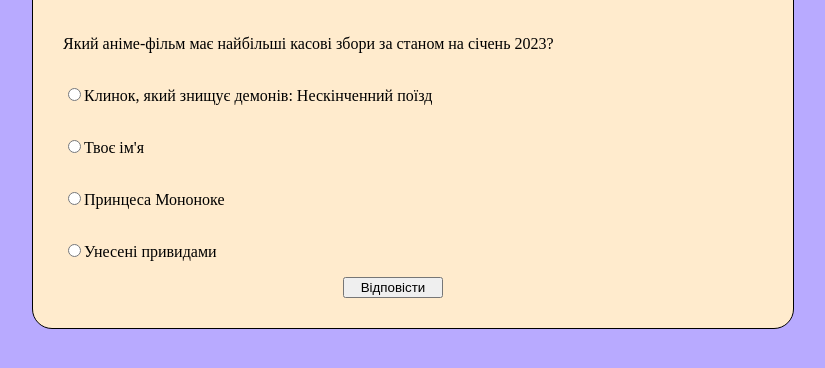
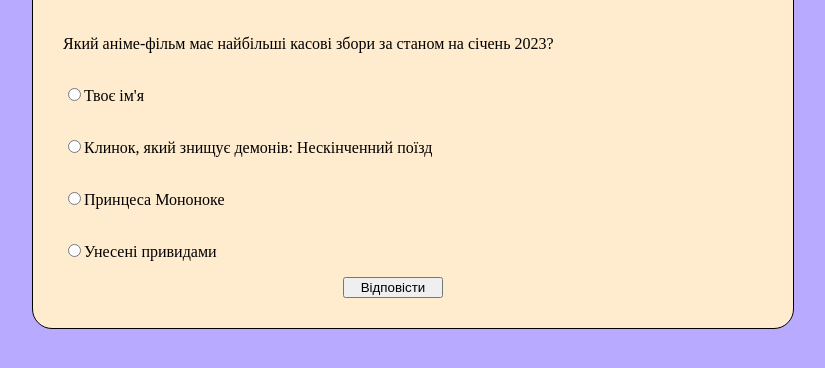
Before and after one commit to ZiRBy231/Task6, a plain HTML site: page index.html in a window 1280 px wide. Shown: the part 100-468 px from the top of the page, without its empty margins (227-1052 px from the left). Drawn offline with Linux system fonts and the light colour scheme.

Commit message:
Add files via upload

```diff
--- a/index.html
+++ b/index.html
@@ -11,8 +11,8 @@
 <div class="wrapper">
   <h1 style="font-style: italic;">Аніме-фільми</h1>
   <p>Який аніме-фільм має найбільші касові збори за станом на січень 2023?</p>
-  <p><input type="radio" name="year" id="y1">Клинок, який знищує демонів: Нескінченний поїзд</p>
-  <p><input type="radio" name="year" id="y2">Твоє ім'я</p>
+  <p><input type="radio" name="year" id="y1">Твоє ім'я</p>
+  <p><input type="radio" name="year" id="y2">Клинок, який знищує демонів: Нескінченний поїзд</p>
   <p><input type="radio" name="year" id="y3">Принцеса Мононоке</p>
   <p><input type="radio" name="year" id="y4">Унесені привидами</p>
 
--- a/js/js.js
+++ b/js/js.js
@@ -7,7 +7,7 @@ btn1.addEventListener("click", f_out1);
     console.log(y3.checked);
     console.log(y4.checked);
 
-    if (y1.checked){
+    if (y2.checked){
       right.classList.remove("hidden");
       wrong_div.classList.add("hidden");
     }else{
```
